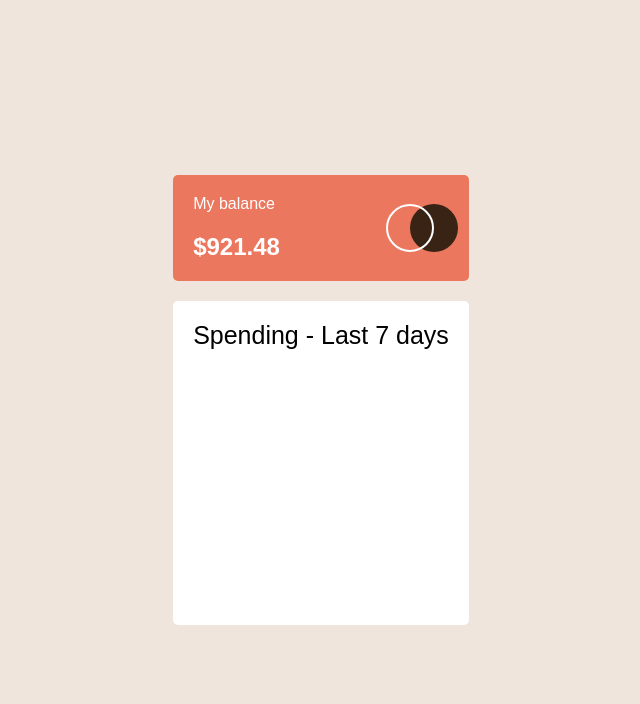
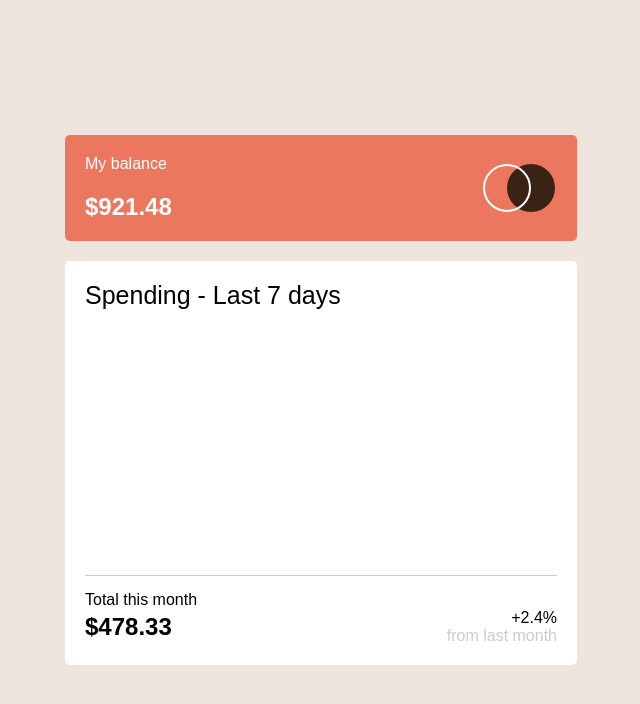
Before and after one commit to rashidali001/expenses-chart-project, a plain HTML site: page index.html in a window 1280 px wide. Shown: the whole page, without its empty margins (319-959 px from the left). Drawn offline with Linux system fonts and the light colour scheme.

Commit message:
expenses project

```diff
--- a/index.html
+++ b/index.html
@@ -23,6 +23,17 @@
       <div>
         <div class="graphs"></div>
         <div class="dates"></div>
+        <div class="total">
+          <p>Total this month</p>
+          <div class="total-price">
+            <h2>$<span>478.33</span></h2>
+            <div class="percentage">
+              <p>+2.4%</p>
+              <p>from last month</p>
+            </div>
+
+          </div>
+        </div>
       </div>
     </div>
   </main>
--- a/style.css
+++ b/style.css
@@ -13,10 +13,18 @@ body{
     height: 100vh;
 }
 main{
-    max-width: 700px;
+    width: 90%;
     margin: auto;
 }
+@media (min-width:650px) {
+    main{
+        width: 50%;
+    }
+}
 @media (min-width:800px){
+    main{
+        width: 40%;
+    }
 }
 div.balance{
     background-color: hsl(10, 79%, 65%);
@@ -55,14 +63,38 @@ div.bars{
     width:12%;
     background-color: hsl(10, 79%, 65%);
     border-radius: 5px;
+    cursor: pointer;
 }
 
 div.dates{
     margin-top: 5px;
     display: flex;
     justify-content: space-between;
+    padding-bottom: 10px;
+    border-bottom: 1px solid #ccc;
 }
 div.bar-dates{
     width:12%;
     text-align: center;
 }
+div.total{
+    margin-top: 15px;
+}
+div.total-price{
+    display: flex;
+    justify-content: space-between;
+    align-items: center;
+}
+div.total-price > h3{
+    width: fit-content;
+}
+div.percentage{
+    display: flex;
+    flex-direction: column;
+}
+div.percentage > p:first-child{
+    text-align: right;
+}
+div.percentage > p:last-child{
+    color: #ccc;
+}
```
